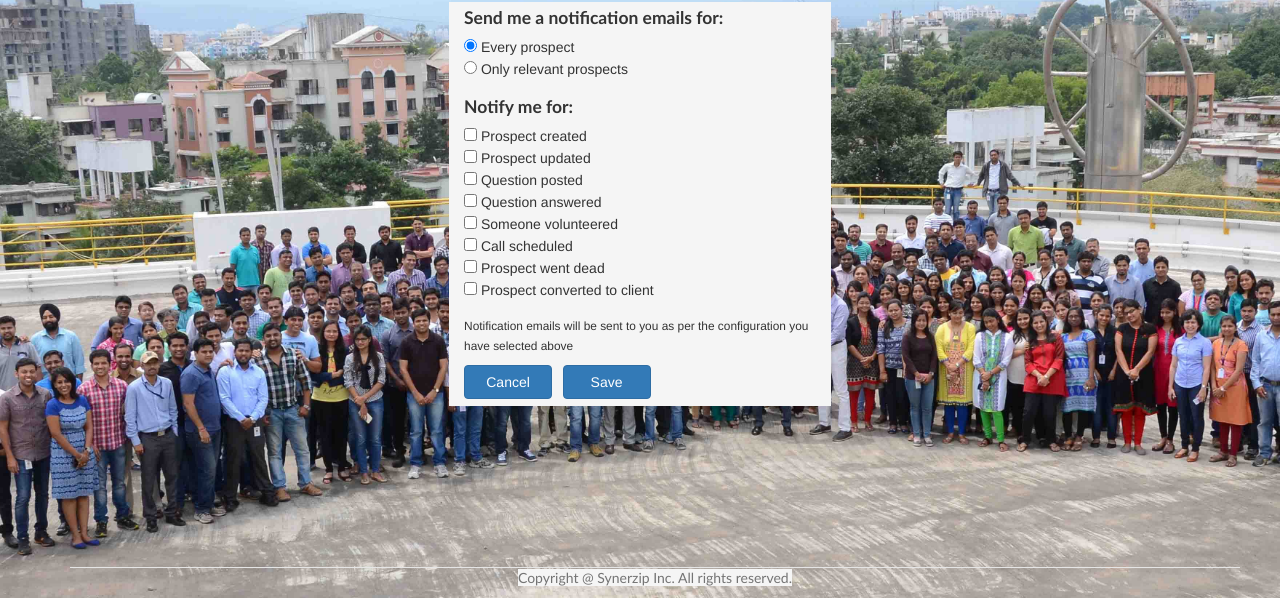
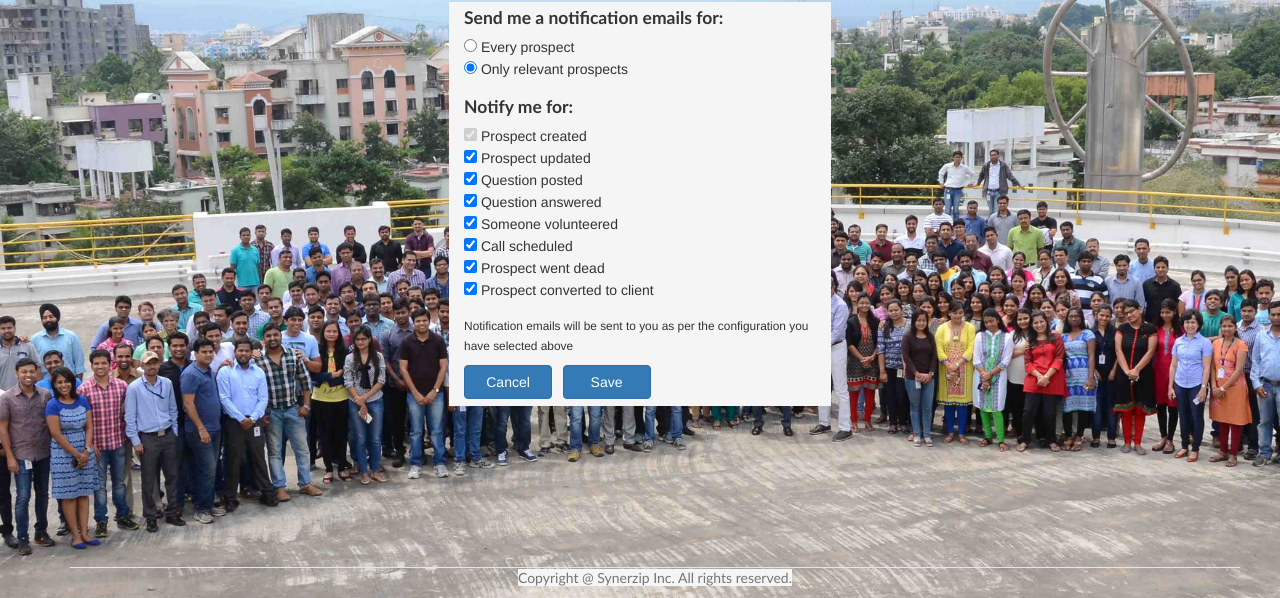
Before and after one commit to ShailaPawar/Pre-sales-huddle, a plain HTML site: page app/index.html at #/notifications in a window 1280 px wide. Shown: the part 202-800 px from the top of the page. Drawn offline with nearby package versions, Linux system fonts and the light colour scheme.

Commit message:
UI changes in notification page

```diff
--- a/app/views/notifications.html
+++ b/app/views/notifications.html
@@ -5,21 +5,21 @@
             <div class = "form-group" style = "margin-top:1%;">
                 <label> Send me a notification emails for: </label>
                 <div>
-                    <input type = "radio" name = "SelectOne" value="everyProspect" checked> Every prospect<br>
-                    <input type = "radio" name = "SelectOne" value="starredProspect"> Only relevant prospects<br>
+                    <input type = "radio" name = "SelectOne" value="everyProspect" > Every prospect<br>
+                    <input type = "radio" name = "SelectOne" value="starredProspect" checked> Only relevant prospects<br>
                 </div>
             </div>
             <div class = "form-group">
                 <label> Notify me for: </label>
                 <div>
-                    <input type = "checkbox" > Prospect created<br>
-                    <input type = "checkbox"> Prospect updated<br>
-                    <input type = "checkbox"> Question posted<br>
-                    <input type = "checkbox"> Question answered<br>
-                    <input type = "checkbox"> Someone volunteered<br>
-                    <input type = "checkbox"> Call scheduled<br>
-                    <input type = "checkbox"> Prospect went dead<br>
-                    <input type = "checkbox"> Prospect converted to client<br>
+                    <input type = "checkbox" checked disabled readonly> Prospect created <br>
+                    <input type = "checkbox" checked > Prospect updated <br>
+                    <input type = "checkbox" checked > Question posted <br>
+                    <input type = "checkbox" checked > Question answered <br>
+                    <input type = "checkbox" checked > Someone volunteered <br>
+                    <input type = "checkbox" checked > Call scheduled <br>
+                    <input type = "checkbox" checked > Prospect went dead <br>
+                    <input type = "checkbox" checked > Prospect converted to client <br>
                 </div>
             </div>
             <p>
```
Also changed, not shown: app/scripts/notificationsController.js (line endings or trailing spaces).
